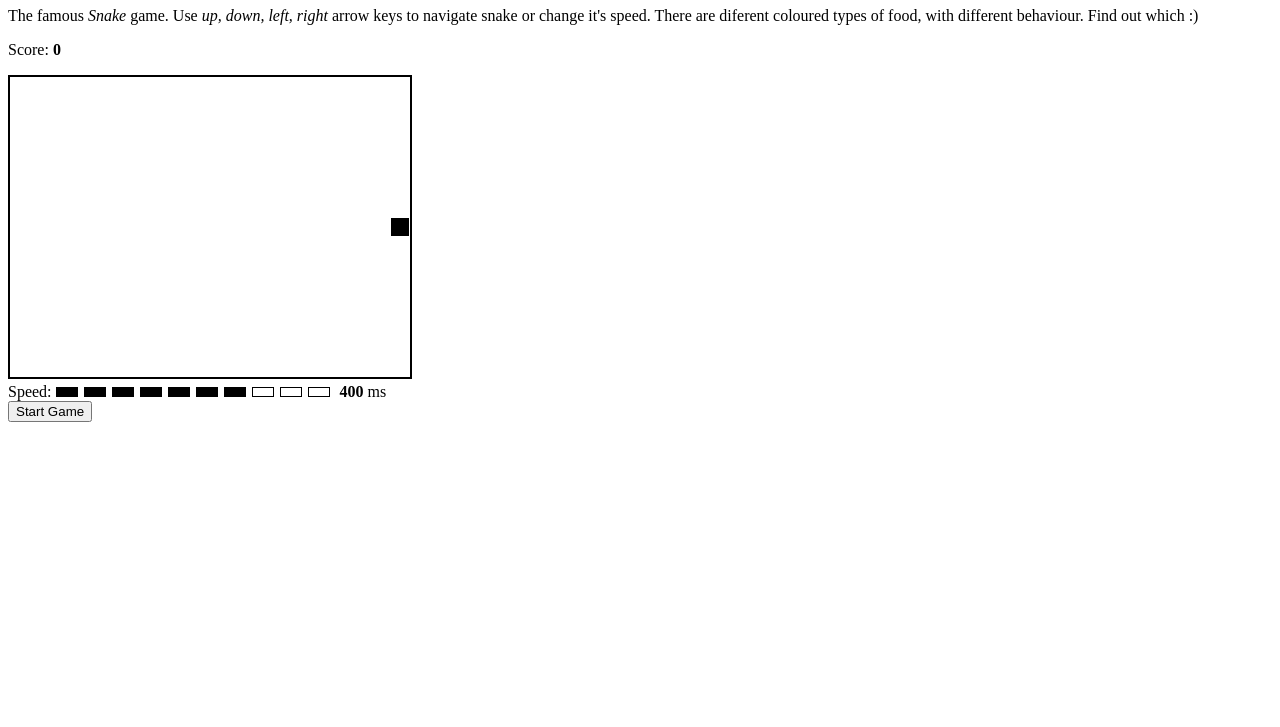
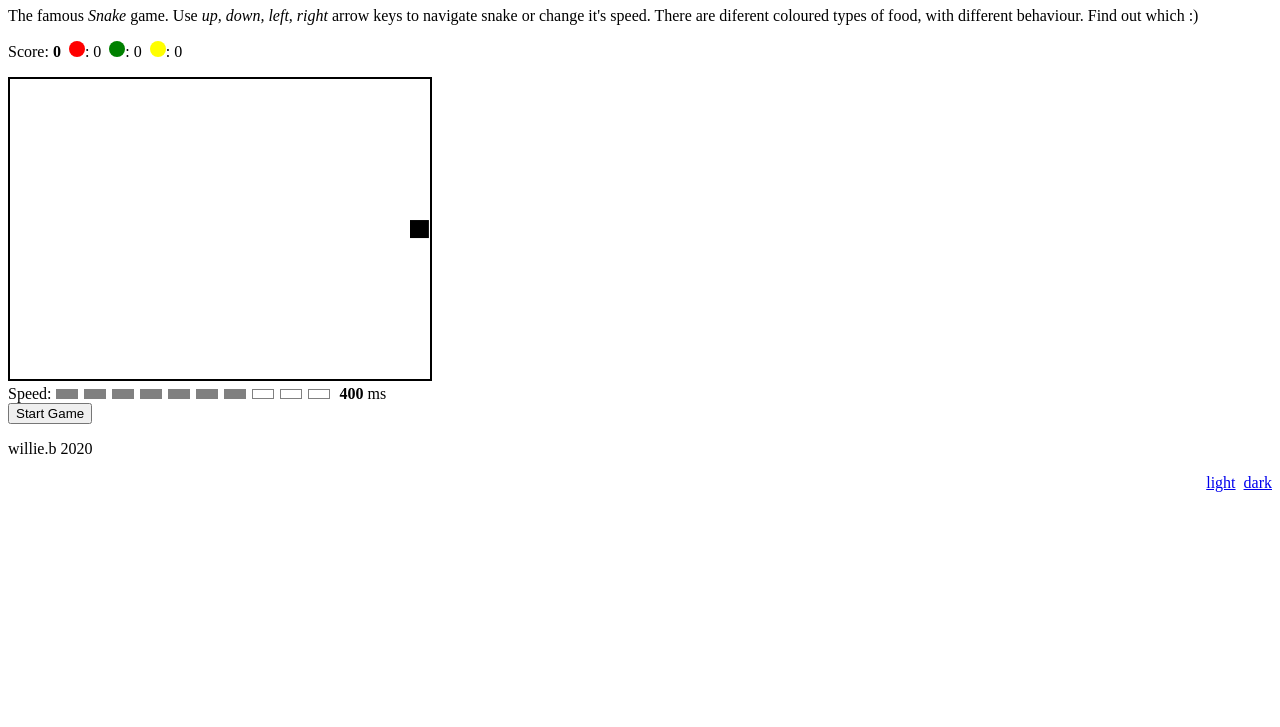
Before and after one commit to willi-berger/snake-js, a website: page index.html in a window 1280 px wide. Shown: the part 73-800 px from the top of the page. Drawn offline with nearby package versions, Linux system fonts and the light colour scheme.

Commit message:
improve score with counts for food type

```diff
--- a/index.html
+++ b/index.html
@@ -2,18 +2,18 @@
 
 <head>
   <meta charset="UTF-8">
-  <title>Snake</title>
+  <title>Snake Game</title>
   <meta name="viewport" content="width=device-width, initial-scale=1">
+  <link rel="stylesheet" href="node_modules/mini.css/dist/mini-default.min.css" type="text/css">
   <link rel="shortcut icon" href="favicon.ico" type="image/vnd.microsoft.icon">
-  <link rel="stylesheet" href="node_modules/mini.css/dist/mini-default.min.css" type="text/css">
   <link rel="stylesheet" href="styles/stylesheet.css" type="text/css">
 </head>
 
 <body>
   <div class="container">
     <div class="row">
-      <div class="col-sm-8">
-        <h1>Snake</h1>
+      <div class="col-sm-7">
+        <h1>Snake Game</h1>
         <p>The famous <i>Snake</i> game. Use <i>up, down, left, right</i> arrow keys to navigate snake or change it's
           speed. There are diferent coloured types of food, with different behaviour. Find out which :)</p>
 
@@ -23,10 +23,15 @@
       <div class="col-sm-12">
 
         <div>
-          <p>Score:&nbsp;<span id="score">0</span></p>
+          <p>
+            Score:&nbsp;<span id="score">0</span>&nbsp;
+            <span class="dot red"></span>:&nbsp;<span id="nred">0</span>&nbsp;
+            <span class="dot green"></span>:&nbsp;<span id="ngreen">0</span>&nbsp;
+            <span class="dot yellow"></span>:&nbsp;<span id="nyellow">0</span>&nbsp;
+          </p>
         </div>
         <div>
-          <canvas id="canvas" width="400" height="300"></canvas>
+          <canvas id="canvas" width="420" height="300"></canvas>
         </div>
         <div>
           <div>Speed:
@@ -52,11 +57,21 @@
           <button name="start" onclick="startGame()">Start Game</button>
         </div>
 
+        <footer>
+          <div class="footer-left">
+            <p>willie.b 2020</p>
+          </div>
+          <div class="footer-right">
+            <a href="#" onclick="changeCSS('node_modules/mini.css/dist/mini-default.min.css', 0);">light</a>&nbsp;
+            <a href="#" onclick="changeCSS('node_modules/mini.css/dist/mini-dark.min.css', 0);">dark</a>
+          </div>
+        </footer>
       </div>
     </div>
+  </div>
 
-    <script src="node_modules/jquery/dist/jquery.min.js"></script>
-    <script src="script/main.js" type="text/javascript"></script>
+  <script src="node_modules/jquery/dist/jquery.min.js"></script>
+  <script src="script/main.js" type="text/javascript"></script>
 
 </body>
 
--- a/script/main.js
+++ b/script/main.js
@@ -23,6 +23,9 @@ function snakeGame (canvas) {
     const DISAPPEAR_FOOD_MS =8000;
 
     var score = 0;
+    var nRed = 0;
+    var nGreen = 0;
+    var nYellow = 0;
     var foods = [];
     var timeStepMs = 500;
 
@@ -195,7 +198,7 @@ function snakeGame (canvas) {
             timer = setTimeout(self.moveFood, MOVE_FOOD_MS, self, food);
         } else {
             console.debug('missed ', food.type)
-            updateScore(score -= food.type.score);
+            this.updateScore(score -= food.type.score, food);
             self.removeFood(self, food);
         }
     }
@@ -225,7 +228,7 @@ function snakeGame (canvas) {
                         foods.push(this.placeFood(FoodType.regular));
                     }
                 }
-                updateScore(score += foundFood.type.score);
+                this.updateScore(score += foundFood.type.score, foundFood);
                 // ToDo refactor use removeFood()
                 foods = foods.filter(f => f.x != foundFood.x || f.y != foundFood.y);
             }
@@ -342,6 +345,28 @@ function snakeGame (canvas) {
 
     }
 
+    this.updateScore = function (val, food) {
+        document.getElementById("score").innerHTML = val;
+        switch (food.type) {
+            case FoodType.regular:
+                $("#nred").html(++nRed)
+                break
+            case FoodType.moving:
+                $("#nyellow").html(++nYellow)
+                break
+            case FoodType.disappear:
+                $("#ngreen").html(++nGreen)
+                break
+        }
+    }
+
+    this.resetScore = function (val) {
+        document.getElementById("score").innerHTML = val;
+        document.getElementById("nred").innerHTML = val;
+        document.getElementById("ngreen").innerHTML = val;
+        document.getElementById("nyellow").innerHTML = val;
+    }
+
     // setup event listeners
     window.addEventListener('keydown', this.onKeyDown);
     canvas.addEventListener('click', this.onMouseClicked);
@@ -352,20 +377,17 @@ function snakeGame (canvas) {
 
     // Init first food
     foods.push(this.placeFood());
+    this.resetScore(0);
 
     // Do the first update
     updateAll();
 }
 
 
-function updateScore(score) {
-    document.getElementById("score").innerHTML = score;
-}
 
 function startGame() {
     console.info("Start new game");
     var canvas = document.getElementById("canvas");
-    updateScore(0);
     snakeGame(canvas);
 }
 
@@ -375,3 +397,16 @@ document.onreadystatechange = function () {
         startGame()
     }
 }
+
+
+function changeCSS(cssFile, cssLinkIndex) {
+
+    var oldlink = document.getElementsByTagName("link").item(cssLinkIndex);
+
+    var newlink = document.createElement("link");
+    newlink.setAttribute("rel", "stylesheet");
+    newlink.setAttribute("type", "text/css");
+    newlink.setAttribute("href", cssFile);
+
+    document.getElementsByTagName("head").item(0).replaceChild(newlink, oldlink);
+}
--- a/styles/stylesheet.css
+++ b/styles/stylesheet.css
@@ -17,10 +17,33 @@
      margin-right: 2px;
      border-width: 1px;
      border-style: solid;
-     border-color: black;
+     border-color: gray;
      display: inline-block;
  }
 
  .speed-set {
-     background-color: black;
+     background-color: gray;
  }
+
+ .dot {
+    height: 1em;
+    width: 1em;
+    border-radius: 50%;
+    display: inline-block
+ }
+.red {
+    background-color: red;
+ }
+.green {
+    background-color: green;
+ }
+.yellow {
+    background-color: yellow;
+ }
+
+ .footer-left{
+     text-align: left;
+ }
+ .footer-right{
+     text-align: right;
+ }
```
